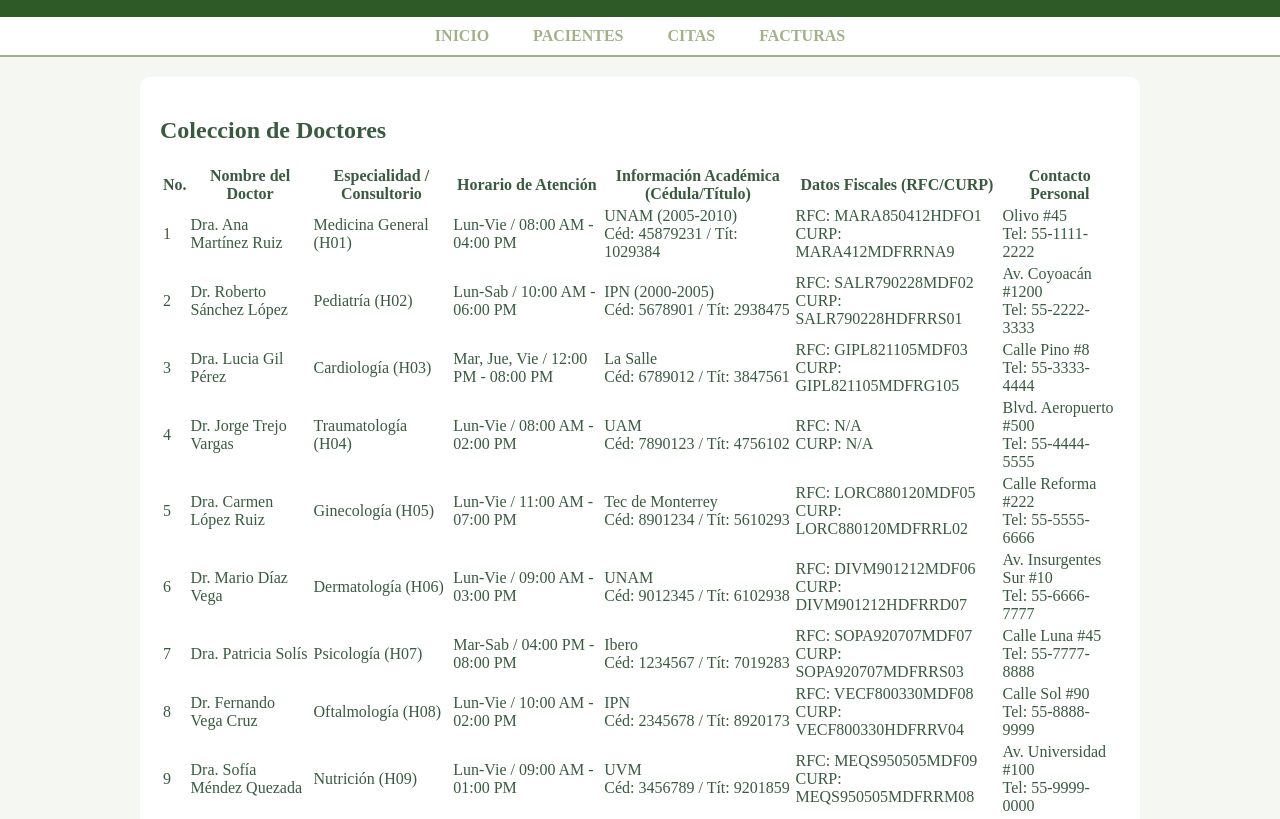
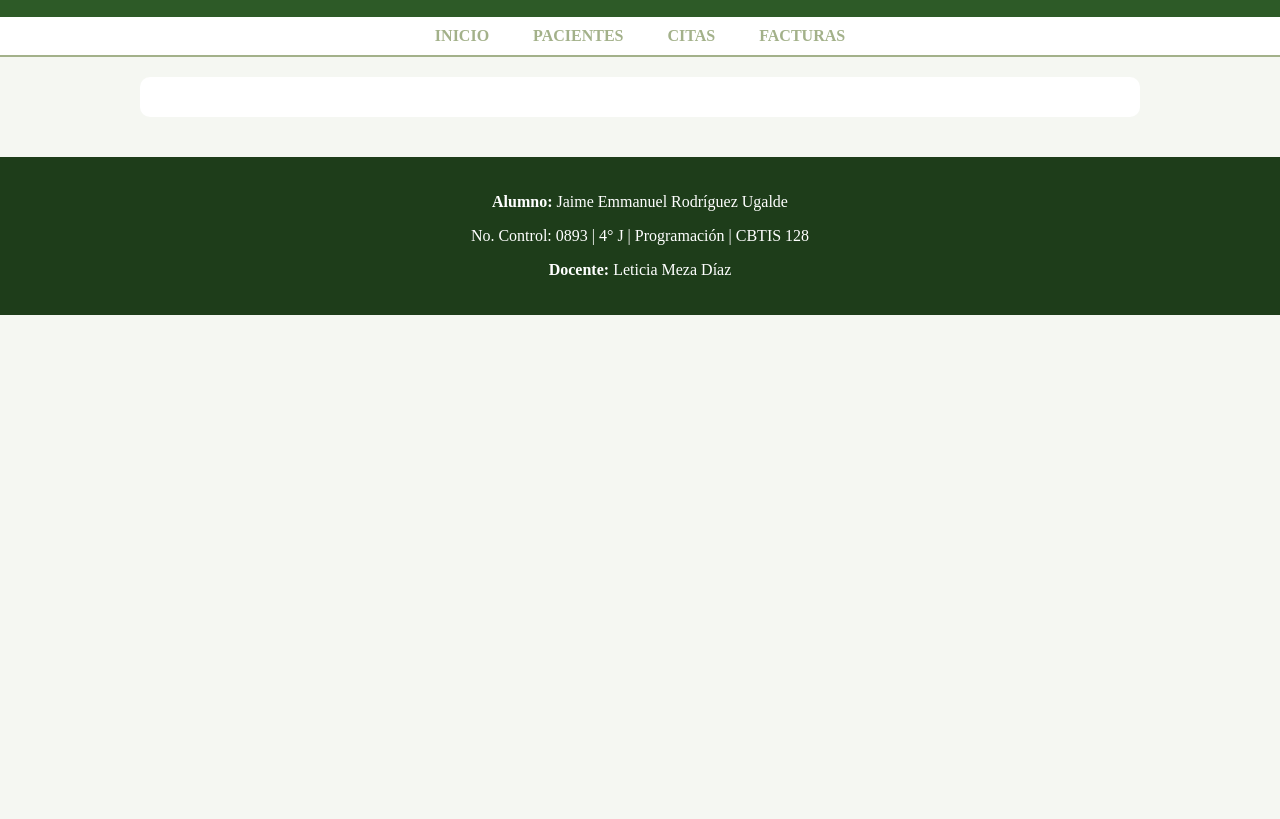
Before and after one commit to RdzJaimeU/BDNOSQL_consultorio_elysia_RUJE_0893, a plain HTML site: page formulario-RUJE-0893/doctores.html in a window 1280 px wide. Shown: the part 103-922 px from the top of the page. After the commit the page ends 800 px from the top, so only its background shows below. Drawn offline with Linux system fonts and the light colour scheme.

Commit message:
Refactor doctores.html to reduce content

```diff
--- a/formulario-RUJE-0893/doctores.html
+++ b/formulario-RUJE-0893/doctores.html
@@ -88,112 +88,6 @@
 
     <div class="contenedor">
        <section>
-       <h2><strong>Coleccion de Doctores</strong></h2>
-     <table class="tabla-datos">
-        <thead>
-            <tr>
-                <th>No.</th>
-                <th>Nombre del Doctor</th>
-                <th>Especialidad / Consultorio</th>
-                <th>Horario de Atención</th>
-                <th>Información Académica (Cédula/Título)</th>
-                <th>Datos Fiscales (RFC/CURP)</th>
-                <th>Contacto Personal</th>
-            </tr>
-        </thead>
-        <tbody>
-            <tr>
-                <td>1</td>
-                <td>Dra. Ana Martínez Ruiz</td>
-                <td>Medicina General (H01)</td>
-                <td>Lun-Vie / 08:00 AM - 04:00 PM</td>
-                <td>UNAM (2005-2010)<br>Céd: 45879231 / Tít: 1029384</td>
-                <td>RFC: MARA850412HDFO1<br>CURP: MARA412MDFRRNA9</td>
-                <td>Olivo #45<br>Tel: 55-1111-2222</td>
-            </tr>
-            <tr>
-                <td>2</td>
-                <td>Dr. Roberto Sánchez López</td>
-                <td>Pediatría (H02)</td>
-                <td>Lun-Sab / 10:00 AM - 06:00 PM</td>
-                <td>IPN (2000-2005)<br>Céd: 5678901 / Tít: 2938475</td>
-                <td>RFC: SALR790228MDF02<br>CURP: SALR790228HDFRRS01</td>
-                <td>Av. Coyoacán #1200<br>Tel: 55-2222-3333</td>
-            </tr>
-            <tr>
-                <td>3</td>
-                <td>Dra. Lucia Gil Pérez</td>
-                <td>Cardiología (H03)</td>
-                <td>Mar, Jue, Vie / 12:00 PM - 08:00 PM</td>
-                <td>La Salle<br>Céd: 6789012 / Tít: 3847561</td>
-                <td>RFC: GIPL821105MDF03<br>CURP: GIPL821105MDFRG105</td>
-                <td>Calle Pino #8<br>Tel: 55-3333-4444</td>
-            </tr>
-            <tr>
-                <td>4</td>
-                <td>Dr. Jorge Trejo Vargas</td>
-                <td>Traumatología (H04)</td>
-                <td>Lun-Vie / 08:00 AM - 02:00 PM</td>
-                <td>UAM<br>Céd: 7890123 / Tít: 4756102</td>
-                <td>RFC: N/A<br>CURP: N/A</td>
-                <td>Blvd. Aeropuerto #500<br>Tel: 55-4444-5555</td>
-            </tr>
-            <tr>
-                <td>5</td>
-                <td>Dra. Carmen López Ruiz</td>
-                <td>Ginecología (H05)</td>
-                <td>Lun-Vie / 11:00 AM - 07:00 PM</td>
-                <td>Tec de Monterrey<br>Céd: 8901234 / Tít: 5610293</td>
-                <td>RFC: LORC880120MDF05<br>CURP: LORC880120MDFRRL02</td>
-                <td>Calle Reforma #222<br>Tel: 55-5555-6666</td>
-            </tr>
-            <tr>
-                <td>6</td>
-                <td>Dr. Mario Díaz Vega</td>
-                <td>Dermatología (H06)</td>
-                <td>Lun-Vie / 09:00 AM - 03:00 PM</td>
-                <td>UNAM<br>Céd: 9012345 / Tít: 6102938</td>
-                <td>RFC: DIVM901212MDF06<br>CURP: DIVM901212HDFRRD07</td>
-                <td>Av. Insurgentes Sur #10<br>Tel: 55-6666-7777</td>
-            </tr>
-            <tr>
-                <td>7</td>
-                <td>Dra. Patricia Solís</td>
-                <td>Psicología (H07)</td>
-                <td>Mar-Sab / 04:00 PM - 08:00 PM</td>
-                <td>Ibero<br>Céd: 1234567 / Tít: 7019283</td>
-                <td>RFC: SOPA920707MDF07<br>CURP: SOPA920707MDFRRS03</td>
-                <td>Calle Luna #45<br>Tel: 55-7777-8888</td>
-            </tr>
-            <tr>
-                <td>8</td>
-                <td>Dr. Fernando Vega Cruz</td>
-                <td>Oftalmología (H08)</td>
-                <td>Lun-Vie / 10:00 AM - 02:00 PM</td>
-                <td>IPN<br>Céd: 2345678 / Tít: 8920173</td>
-                <td>RFC: VECF800330MDF08<br>CURP: VECF800330HDFRRV04</td>
-                <td>Calle Sol #90<br>Tel: 55-8888-9999</td>
-            </tr>
-            <tr>
-                <td>9</td>
-                <td>Dra. Sofía Méndez Quezada</td>
-                <td>Nutrición (H09)</td>
-                <td>Lun-Vie / 09:00 AM - 01:00 PM</td>
-                <td>UVM<br>Céd: 3456789 / Tít: 9201859</td>
-                <td>RFC: MEQS950505MDF09<br>CURP: MEQS950505MDFRRM08</td>
-                <td>Av. Universidad #100<br>Tel: 55-9999-0000</td>
-            </tr>
-            <tr>
-                <td>10</td>
-                <td>Dr. Ricardo Silva Torres</td>
-                <td>Medicina Interna (H10)</td>
-                <td>Lun-Vie / 02:00 PM - 08:00 PM</td>
-                <td>UNAM<br>Céd: 4567890 / Tít: 0192837</td>
-                <td>RFC: SITR700909MDF10<br>CURP: SITR700909HDFRRS06</td>
-                <td>Calle Moliere #20<br>Tel: 55-0000-1111</td>
-            </tr>
-        </tbody>
-    </table>
        </section>
     </div>
 
```
